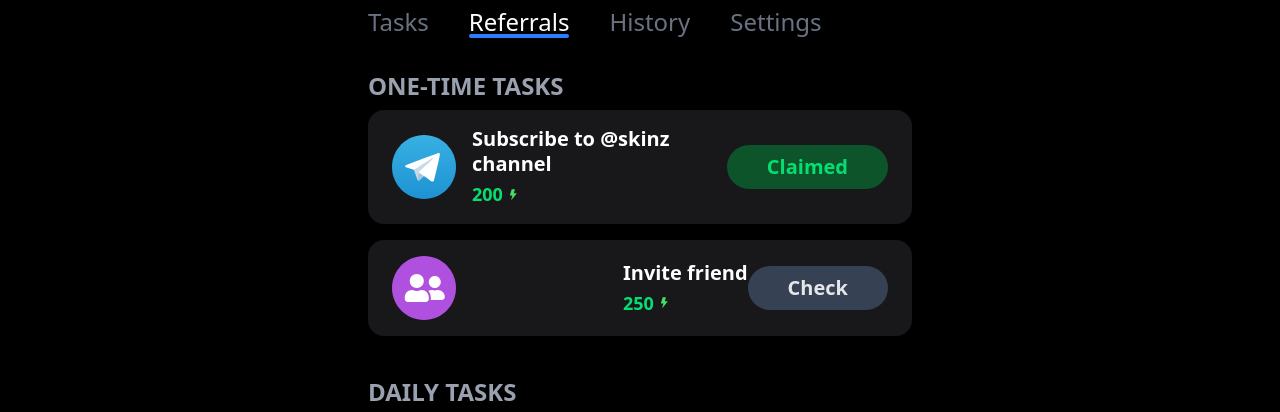
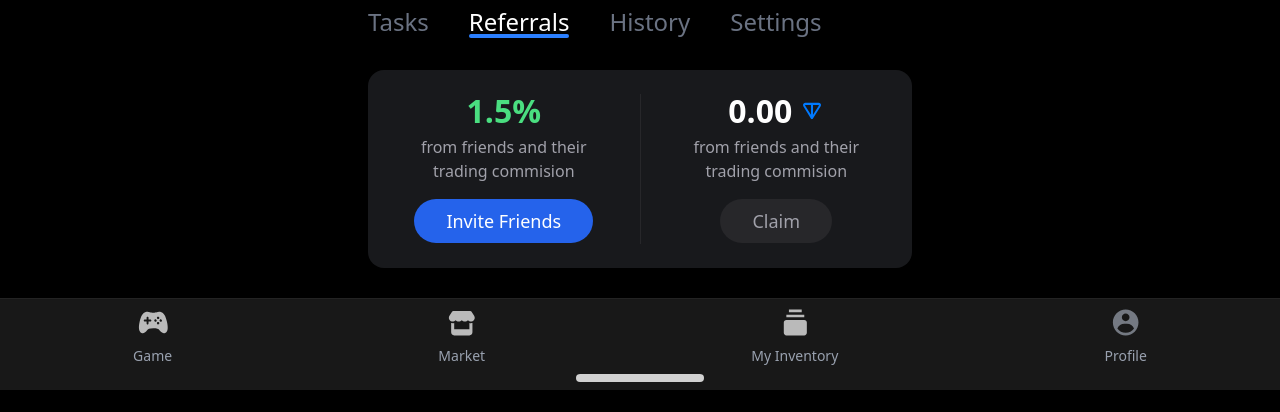
Before and after one commit to Lodo4ka/ton-crypto-market, a React (Vite) app: page / in a window 1280 px wide. Both pictures are taken after a click on the button "Referrals". Shown: the part 388-800 px from the top of the page. Built offline with nearby package versions, Linux system fonts and the light colour scheme.

Commit message:
Refactor Profile page to use new Profile component; add DailyTask, OneTimeTask, and Referrals components for task management and referral tracking. Update routing to point to the new Profile page.

```diff
--- a/src/features/user/OneTimeTask.tsx
+++ b/src/features/user/ui/OneTimeTask.tsx
@@ -1,7 +1,7 @@
 import cn from 'classnames';
 import React from 'react';
-import telegram from '../../assets/tasks/telegram_logo.svg';
-import people from '../../assets/tasks/people_logo.svg';
+import telegram from '../../../assets/tasks/telegram_logo.svg';
+import people from '../../../assets/tasks/people_logo.svg';
 
 // Тип задачи
 interface Task {
--- /dev/null
+++ b/src/features/user/ui/Referrals.tsx
@@ -0,0 +1,44 @@
+import tonIcon from '../../../assets/profile/token-ton.svg';
+
+interface ReferralsProps {
+  className?: string;
+}
+
+export const Referrals = ({ className = '' }: ReferralsProps) => {
+  return (
+    <div className={`bg-[#18191C] rounded-2xl p-6 flex items-center justify-between ${className}`}>
+      {/* Левая часть */}
+      <div className="flex-1 flex flex-col items-center">
+        <span className="text-[32px] font-bold text-[#4ADE80] leading-none">1.5%</span>
+        <span className="text-[#A1A1AA] text-center text-base mt-2">
+          from friends and their
+          <br />
+          trading commision
+        </span>
+        <button className="mt-4 bg-[#2563EB] text-white text-lg font-medium rounded-full px-8 py-2 cursor-pointer focus:outline-none">
+          Invite Friends
+        </button>
+      </div>
+      {/* Вертикальная линия */}
+      <div className="w-px h-[150px] bg-[#27272A] mx-6" />
+      {/* Правая часть */}
+      <div className="flex-1 flex flex-col items-center">
+        <span className="flex items-center text-[32px] font-bold text-white leading-none">
+          0.00
+          <img src={tonIcon} alt="TON" className="w-6 h-6 ml-2" />
+        </span>
+        <span className="text-[#A1A1AA] text-center text-base mt-2">
+          from friends and their
+          <br />
+          trading commision
+        </span>
+        <button
+          className="mt-4 bg-[#27272A] text-[#A1A1AA] text-lg font-medium rounded-full px-8 py-2 cursor-not-allowed focus:outline-none"
+          disabled
+        >
+          Claim
+        </button>
+      </div>
+    </div>
+  );
+};
--- /dev/null
+++ b/src/features/user/ui/index.ts
@@ -0,0 +1,3 @@
+export { DailyTask } from './DailyTask';
+export { OneTimeTask } from './OneTimeTask';
+export { Referrals } from './Referrals';
--- a/src/pages/Main.tsx
+++ b/src/pages/Profile.tsx
@@ -5,8 +5,9 @@ import { ProfileTitle } from '../entities/user/ui/ProfileTitle';
 import { TonWallet } from '../shared/ui/TonWallet';
 import { ProgressLevelBar } from '../entities/user/ui/ProgressLevelBar';
 import NavbarTabs from '../shared/ui/navbar-tabs/NavbarTabs';
-import { OneTimeTask } from '../features/user/OneTimeTask';
-import { DailyTask } from '../features/user/DailyTask';
+import { OneTimeTask } from '../features/user/ui/OneTimeTask';
+import { DailyTask } from '../features/user/ui/DailyTask';
+import { Referrals } from '../features/user/ui/Referrals';
 
 type Tab = {
   label: string;
@@ -41,8 +42,13 @@ const Profile = () => {
         onTabClick={setActiveTab}
         className="mt-[20px]"
       />
-      <OneTimeTask className="mt-[24px]" />
-      <DailyTask className="mt-[40px]" />
+      {activeTab === 'tasks' && (
+        <>
+          <OneTimeTask className="mt-[24px]" />
+          <DailyTask className="mt-[40px]" />
+        </>
+      )}
+      {activeTab === 'referrals' && <Referrals className="mt-[24px]" />}
     </div>
   );
 };
--- a/src/routes.tsx
+++ b/src/routes.tsx
@@ -1,6 +1,6 @@
 import React from 'react';
 import { BrowserRouter, Routes, Route } from 'react-router-dom';
-import Profile from './pages/Main';
+import Profile from './pages/Profile';
 import { BottomNavbar } from './shared/ui/bottom-navbar/BottomNavbar';
 
 const AppRouter: React.FC = () => (
--- /dev/null
+++ b/src/widgets/layout/Footer.tsx
@@ -0,0 +1,5 @@
+import React from 'react';
+
+export const Footer = () => {
+  return <div>Footer</div>;
+};
--- /dev/null
+++ b/src/widgets/layout/Header.tsx
@@ -0,0 +1,5 @@
+import React from 'react';
+
+export const Header = () => {
+  return <div>Header</div>;
+};
```
Also changed, not shown: src/features/user/ui/DailyTask.tsx (renamed from src/features/user/DailyTask.tsx), src/widgets/layout/index.ts (added).
